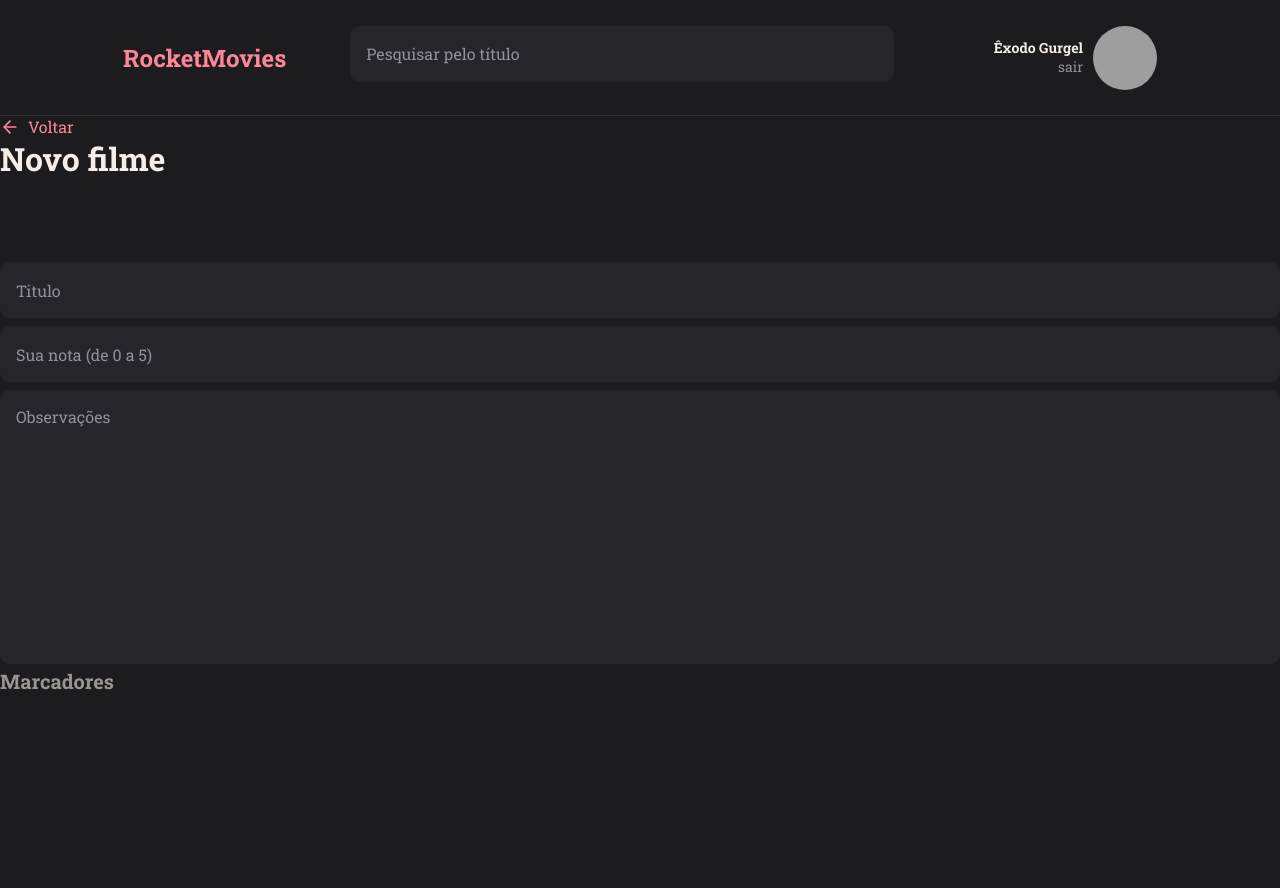
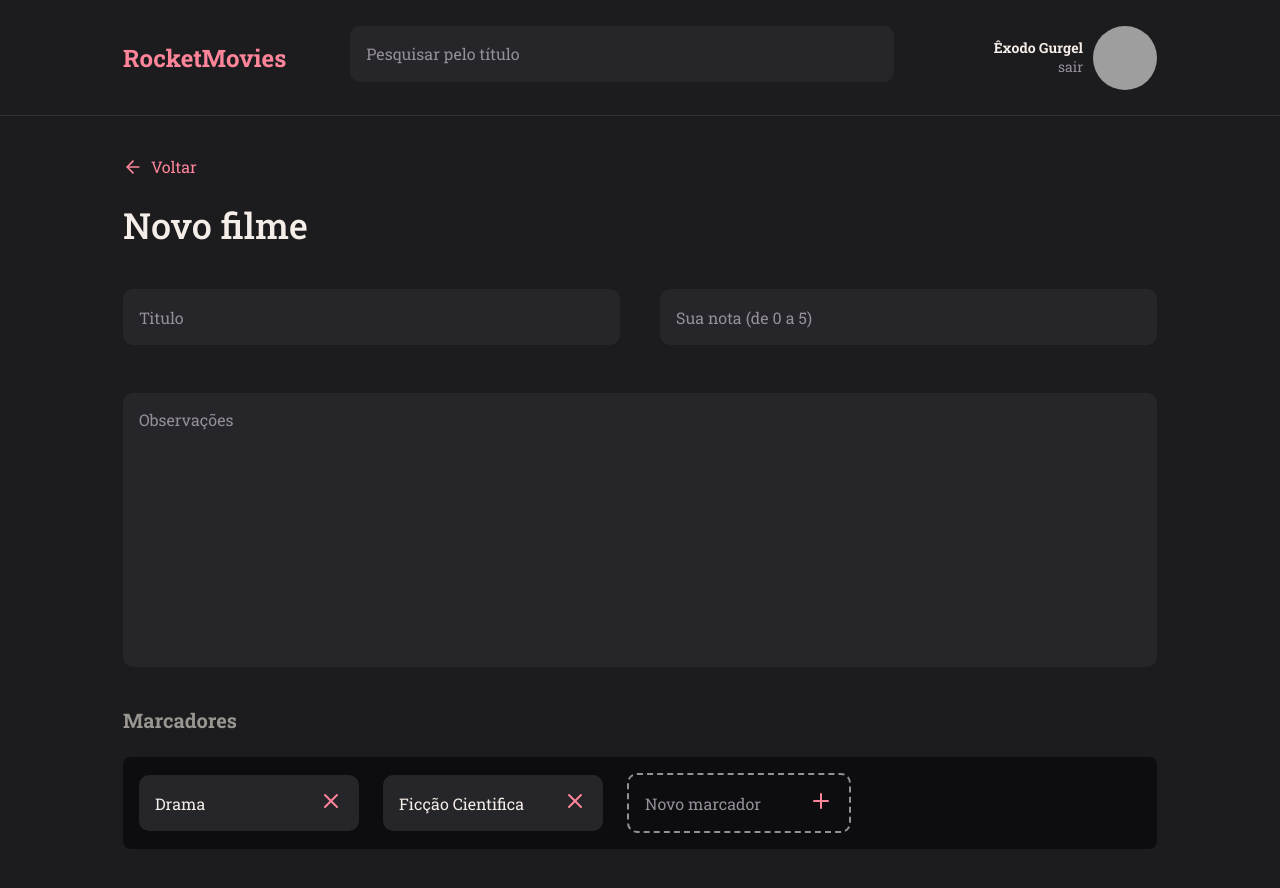
Before and after one commit to exodogurgel/RocketMovies, a React (Vite) app: page / in a window 1280 px wide. Before the commit the page ends 800 px from the top, so only its background shows below. Built offline with nearby package versions, Linux system fonts and the light colour scheme; grey boxes are pictures that could not be loaded.

Commit message:
created component NewTag

```diff
--- /dev/null
+++ b/src/components/NewTag/index.jsx
@@ -0,0 +1,18 @@
+import { Container } from './styles'
+import { FiPlus, FiX } from 'react-icons/fi'
+
+export function NewTag({ isNew, value, onClick, ...rest }) {
+  return (
+    <Container isNew={isNew}>
+      <input type="text" value={value} readOnly={!isNew} {...rest} />
+
+      <button
+        type="button"
+        onAbort={onClick}
+        className={isNew ? 'button-add' : 'button-delete'}
+      >
+        {isNew ? <FiPlus /> : <FiX />}
+      </button>
+    </Container>
+  )
+}
--- /dev/null
+++ b/src/components/NewTag/styles.js
@@ -0,0 +1,40 @@
+import styled from 'styled-components'
+
+export const Container = styled.div`
+  display: flex;
+  align-items: center;
+  border-radius: 10px;
+
+  background-color: ${({ theme, isNew }) =>
+    isNew ? 'transparent' : theme.COLORS.NEW_TAG};
+
+  border: ${({ theme, isNew }) =>
+    isNew ? `2px dashed ${theme.COLORS.GRAY_300}` : 'none'};
+
+  > input {
+    background-color: transparent;
+    border: none;
+    padding: 16px;
+    font-size: 16px;
+
+    height: 56px;
+    width: 180px;
+
+    color: ${({ theme }) => theme.COLORS.WHITE};
+
+    &::placeholder {
+      color: ${({ theme }) => theme.COLORS.GRAY_300};
+    }
+  }
+
+  > button {
+    background: none;
+    border: none;
+    padding-right: 16px;
+  }
+
+  svg {
+    color: ${({ theme }) => theme.COLORS.PINK};
+    font-size: 24px;
+  }
+`
--- a/src/pages/NewMovie/index.jsx
+++ b/src/pages/NewMovie/index.jsx
@@ -1,27 +1,36 @@
-import { Container } from './styles'
+import { Container, Form } from './styles'
 import { FiArrowLeft } from 'react-icons/fi'
+import { Input } from '../../components/Input'
 import { Header } from '../../components/Header'
+import { NewTag } from '../../components/NewTag'
+import { Section } from '../../components/Section'
+import { Textarea } from '../../components/Textarea'
 import { ButtonText } from '../../components/ButtonText'
-import { Input } from '../../components/Input'
-import { Textarea } from '../../components/Textarea'
-import { Section } from '../../components/Section'
 
 export function NewMovie() {
   return (
     <Container>
       <Header />
+      <main>
+        <Form>
           <header>
             <ButtonText title="Voltar" icon={FiArrowLeft} />
             <h1>Novo filme</h1>
           </header>
-      <main>
-        <div>
+          <div className="input-values">
             <Input type="text" placeholder="Titulo" />
             <Input type="number" placeholder="Sua nota (de 0 a 5)" />
           </div>
           <Textarea placeholder="Observações" />
 
-        <Section title="Marcadores" />
+          <Section title="Marcadores">
+            <div className="tags">
+              <NewTag value="Drama" />
+              <NewTag value="Ficção Cientifica" />
+              <NewTag value="" isNew placeholder="Novo marcador" />
+            </div>
+          </Section>
+        </Form>
       </main>
     </Container>
   )
--- a/src/pages/NewMovie/styles.js
+++ b/src/pages/NewMovie/styles.js
@@ -9,4 +9,40 @@ export const Container = styled.div`
   grid-template-areas:
     'header'
     'content';
+
+  > main {
+    .input-values {
+      display: flex;
+      gap: 40px;
+    }
+
+    .tags {
+      width: 100%;
+      padding: 16px;
+      display: flex;
+      align-items: center;
+      gap: 24px;
+      flex-wrap: wrap;
+
+      background: ${({ theme }) => theme.COLORS.BACKGROUND_900};
+      border-radius: 8px;
+    }
+  }
 `
+
+export const Form = styled.form`
+  grid-area: content;
+  padding: 40px 123px;
+
+  display: flex;
+  flex-direction: column;
+  gap: 40px;
+
+  > header {
+    h1 {
+      margin-top: 24px;
+      font-size: 36px;
+      font-weight: 500;
+    }
+  }
+`
--- a/src/styles/theme.js
+++ b/src/styles/theme.js
@@ -8,6 +8,7 @@ export default {
     WHITE: '#F4EDE8',
     TAG_BG: '#282124',
     TAG_BG_2: '#312E38',
+    NEW_TAG: '#262529',
 
     GRAY_500: '#312E38',
     GRAY_300: '#948F99',
```
Lines whose indentation alone changed are shown as unchanged.
